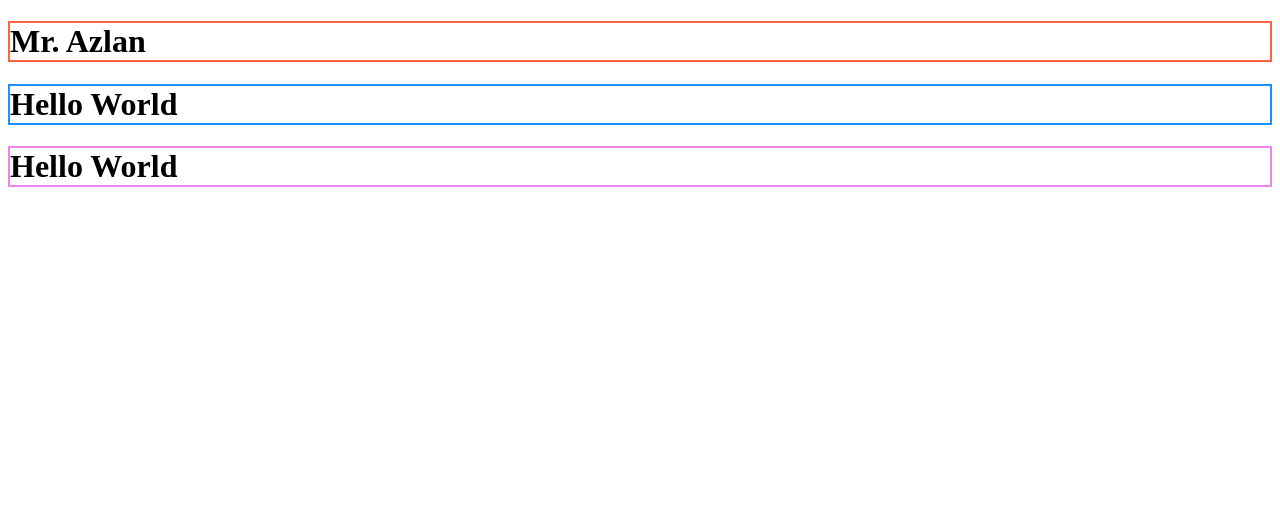
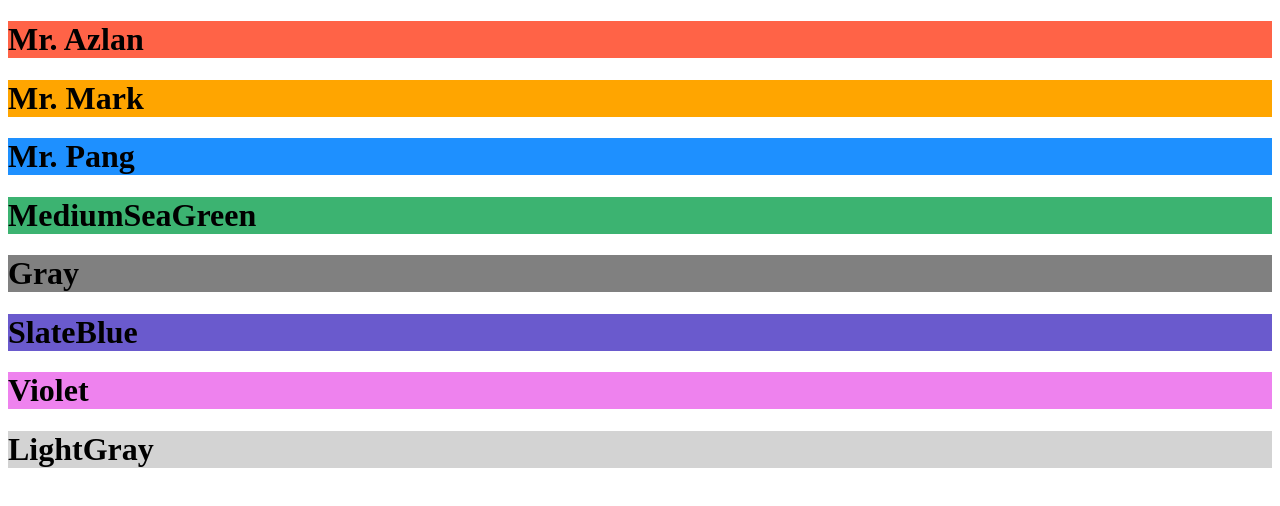
Before and after one commit to panghaichet/tempo, a plain HTML site: page index.html in a window 1280 px wide. Drawn offline with Linux system fonts and the light colour scheme.

Commit message:
Update index.html

```diff
--- a/index.html
+++ b/index.html
@@ -1,12 +1,14 @@
 <!DOCTYPE html>
 <html>
 <body>
-
-<h1 style="border: 2px solid Tomato;"Hello >Mr. Azlan</h1>
-
-<h1 style="border: 2px solid DodgerBlue;">Hello World</h1>
-
-<h1 style="border: 2px solid Violet;">Hello World</h1>
+<h1 style="background-color:Tomato;">Mr. Azlan</h1>
+<h1 style="background-color:Orange;">Mr. Mark</h1>
+<h1 style="background-color:DodgerBlue;">Mr. Pang</h1>
+<h1 style="background-color:MediumSeaGreen;">MediumSeaGreen</h1>
+<h1 style="background-color:Gray;">Gray</h1>
+<h1 style="background-color:SlateBlue;">SlateBlue</h1>
+<h1 style="background-color:Violet;">Violet</h1>
+<h1 style="background-color:LightGray;">LightGray</h1>
 
 </body>
 </html>
```
